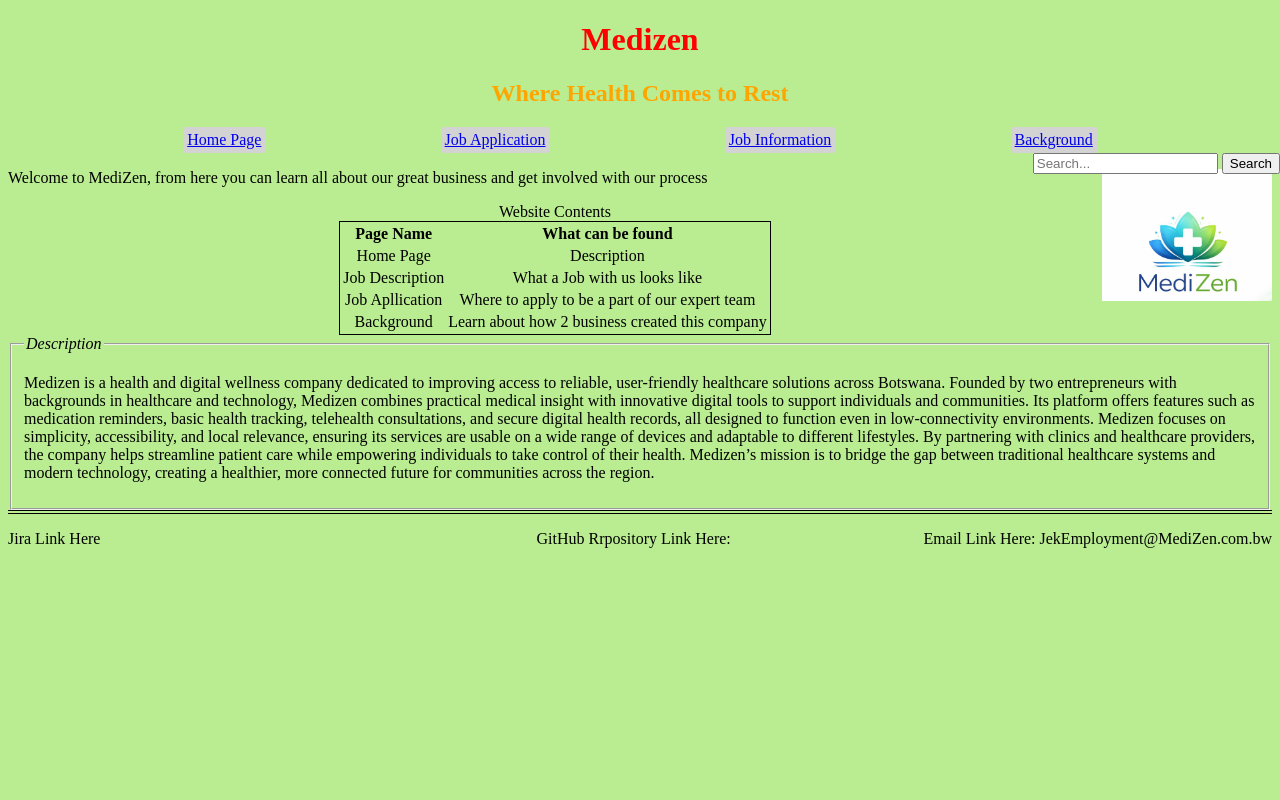
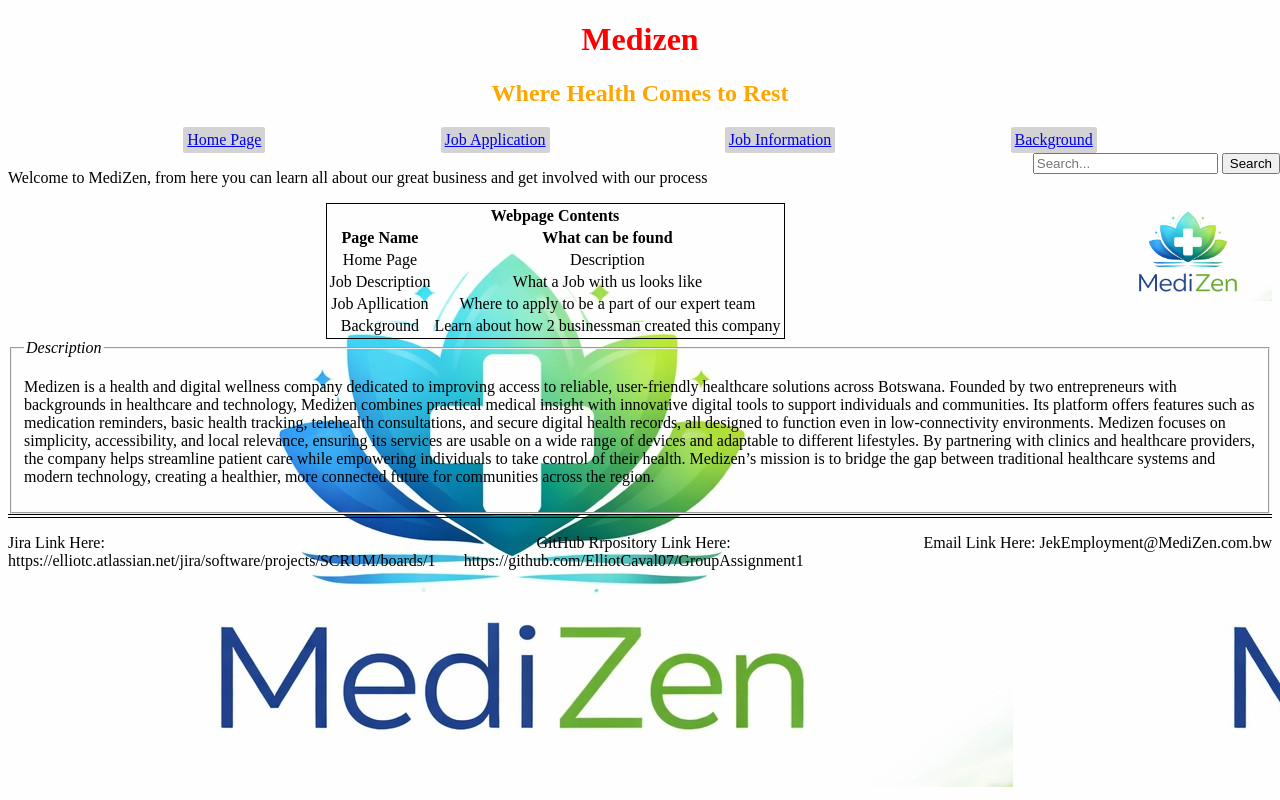
Before and after one commit to ElliotCaval07/GroupAssignment1, a PHP site: page / in a window 1280 px wide. Run offline with PHP 8.4, Linux system fonts and the light colour scheme.

Commit message:
index page completed
index page now has background graphic and table with cell merging. Footer is also complete with relevant links

```diff
--- a/index.html
+++ b/index.html
@@ -1,6 +1,7 @@
 <!DOCTYPE html>
 
-<html lang="en" >
+<html lang="en" class = "backImage">
+
 
      <link rel="stylesheet" href="styles\images/index.css">
 <head>
@@ -23,6 +24,7 @@
 </div class="search">
 
 </head>
+
 <body>
 <header>
     <img src="styles/images/MediZenLogo.jpeg" alt="MediZen logo" id="logo">
@@ -31,9 +33,13 @@
 </header>
 
 <table>
-    <caption>Website Contents</caption>
+
 
     <thead>
+
+        <tr>
+            <th colspan="2">Webpage Contents</th>
+        </tr>
       <tr>
         <th>Page Name</th>
         <th>What can be found</th>
@@ -58,7 +64,7 @@
 
       <tr>
         <td>Background</td>
-        <td>Learn about how 2 business created this company</td>
+        <td>Learn about how 2 businessman created this company</td>
       </tr>
     </tbody>
 
@@ -75,9 +81,10 @@
 
 <footer>
 
-		<p>Jira Link Here</p>
-		<p>GitHub Rrpository Link Here: </p>
+		<p>Jira Link Here: https://elliotc.atlassian.net/jira/software/projects/SCRUM/boards/1</p>
+		<p>GitHub Rrpository Link Here: https://github.com/ElliotCaval07/GroupAssignment1 </p>
 		<p>Email Link Here: JekEmployment@MediZen.com.bw</p>
 	</footer>
 </body>
-</html>
+
+</html class = "backImage">
--- a/styles/images/index.css
+++ b/styles/images/index.css
@@ -69,3 +69,7 @@ table, tbody, thead {
    border: 1px solid black;
    margin: 0 auto;
 }
+
+.backImage{
+  background-image: url('MediZenLogo.jpeg');
+}
```
Also changed, not shown: about.html (+1 -7 lines).
